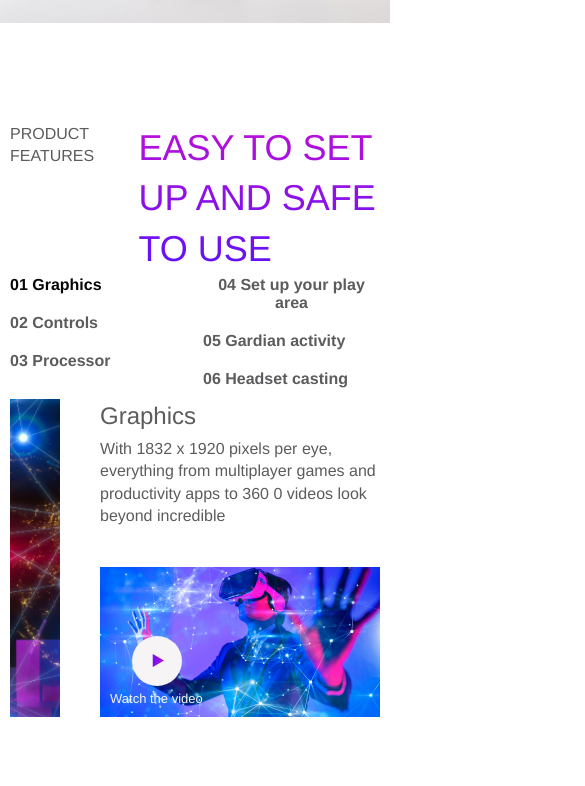
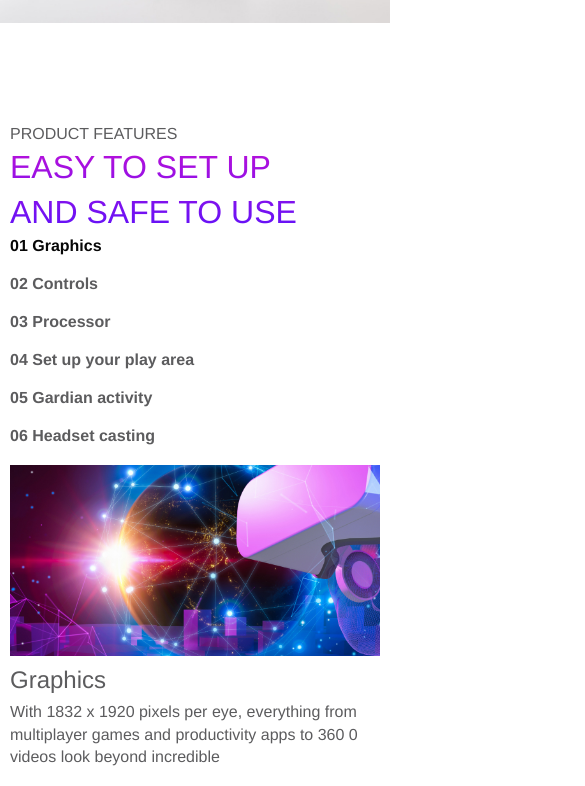
Before and after one commit to tetiana-podleska/oculus, a plain HTML site: page index.html in a window 390 px wide. Shown: the part 740-1526 px from the top of the page, 585 px wide, since content can reach past the window. Drawn offline with Linux system fonts and the light colour scheme.

Commit message:
features section / finished media queries

```diff
--- a/css/style.css
+++ b/css/style.css
@@ -595,6 +595,20 @@ body {
   .top {
     text-align: center;
   }
+
+  .features__titles {
+    display: block;
+  }
+
+  .tabs__content-item {
+    display: block;
+  }
+
+  .video {
+    width: auto;
+    height: 250px;
+    margin-top: 20px;
+  }
 }
 
 @media (max-width: 420px) {
@@ -604,4 +618,11 @@ body {
   .subtitle {
     font-size: 20px;
   }
+
+  .tabs__btn {
+    column-count: 1;
+  }
+  .features__text {
+    font-size: 32px;
+  }
 }
--- a/index.html
+++ b/index.html
@@ -235,7 +235,7 @@
         </div>
       </section>
 
-      <!-- <section class="game">
+      <section class="game">
         <div class="container">
           <h2 class="section-title game__title">GAMES</h2>
           <div class="game__inner">
@@ -248,7 +248,8 @@
               <a class="game__link" href="#">SEE ALL GAMES</a>
             </div>
 
-            .game__item*3>img.game__item-img[src=images/game-$.jpg]+h3.game__item-title+p.game__item-text+a.game__item-link[href=#]{see more}
+            <!-- .game__item*3>img.game__item-img[src=images/game-$.jpg]+h3.game__item-title+p.game__item-text+a.game__item-link[href=#]{see
+            more} -->
 
             <div class="game__item">
               <img
@@ -295,7 +296,7 @@
           </div>
         </div>
       </section>
-
+      <!--
       <div class="buy">
         <p class="buy__bg">OCULUS</p>
         <img class="buy__img" src="images/oculus.png" alt="oculus" />
```
